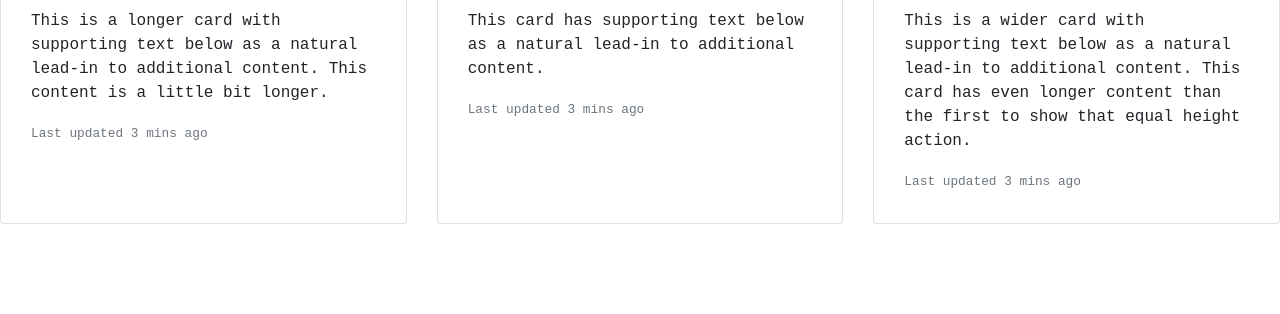
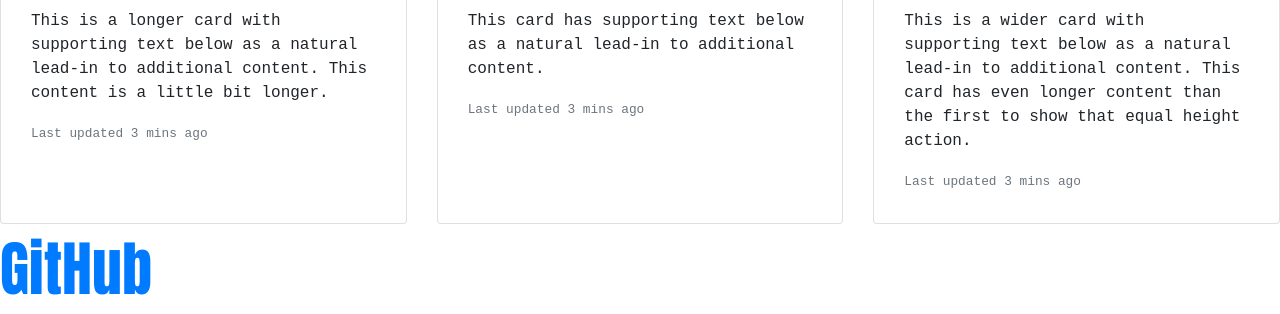
Before and after one commit to Sevillea/Bootstrap-Portfolio, a plain HTML site: page index.html in a window 1280 px wide. Shown: the part 1815-2129 px from the top of the page. Before the commit the page ends 2039 px from the top, so only its background shows below. Drawn offline with nearby package versions, Linux system fonts and the light colour scheme; a script that the page names is missing.

Commit message:
added-github-a

```diff
--- a/index.html
+++ b/index.html
@@ -161,7 +161,9 @@
 	<script src="index.js"></script>
   </body>
   <footer>
-
+<div class = "GitHub">
+  <a href=" https://github.com/Sevillea">GitHub</a>
+</div>
 
   </footer>
 </html>
--- a/style.css
+++ b/style.css
@@ -69,3 +69,10 @@ height:500px;
 
 
 /* This will style all card img */
+
+/* This will style the footer elements */
+
+.GitHub{
+    font-size:60px;
+    font-family:Impact, Haettenschweiler, 'Arial Narrow Bold', sans-serif;
+}
```
